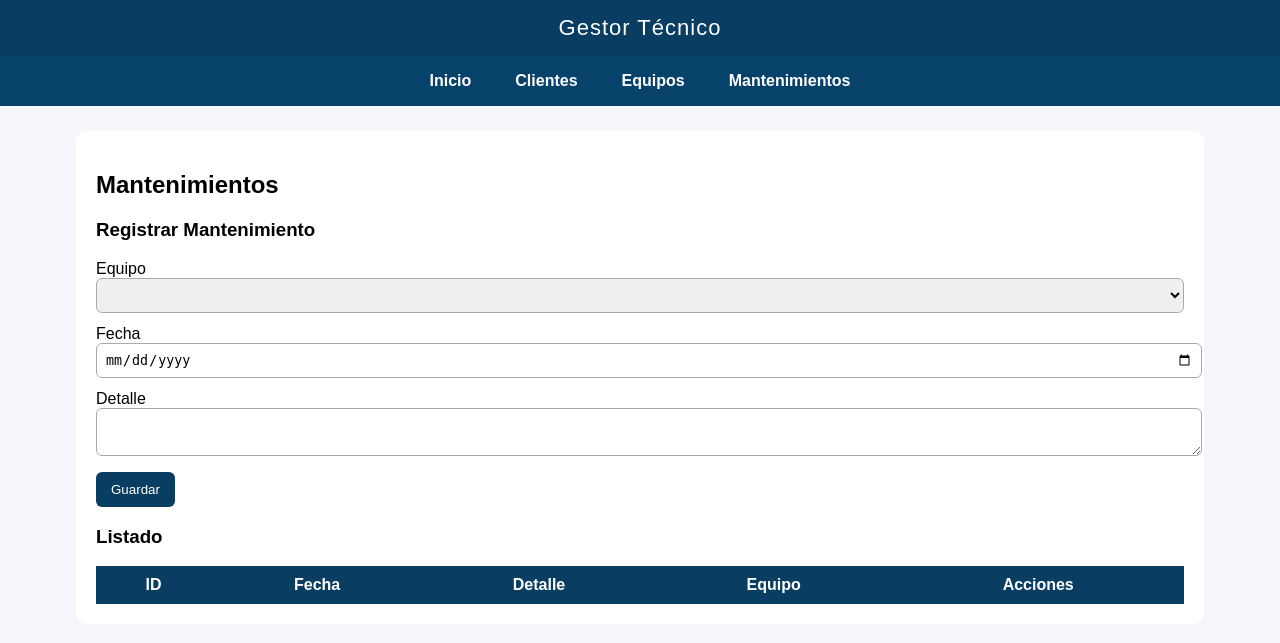
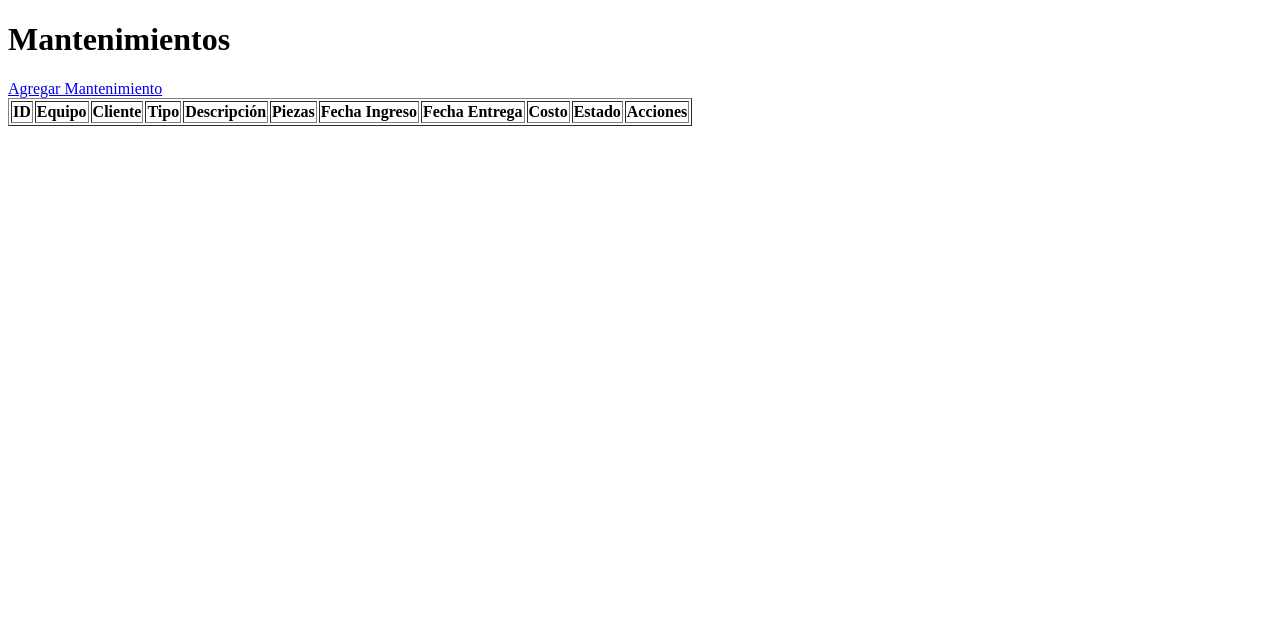
Before and after one commit to Kikin19/Gestor-tecnico, a Flask app: page /mantenimientos in a window 1280 px wide. Shown: the top 643 px of the page. Run offline with Flask 3, Linux system fonts and the light colour scheme; data that the repository does not hold is empty.

Commit message:
actualizacion

```diff
--- a/templates/editar_equipo.html
+++ b/templates/editar_equipo.html
@@ -14,8 +14,7 @@
         <select name="cliente_id" required>
             <option value="">-- Seleccione un cliente --</option>
             {% for cliente in clientes %}
-                <option value="{{ cliente.id }}"
-                    {% if equipo and equipo.cliente_id == cliente.id %}selected{% endif %}>
+                <option value="{{ cliente.id }}" {% if equipo and equipo.cliente_id == cliente.id %}selected{% endif %}>
                     {{ cliente.nombre }}
                 </option>
             {% endfor %}
@@ -30,7 +29,7 @@
         <input type="text" name="modelo" value="{% if equipo %}{{ equipo.modelo }}{% endif %}" required>
         <br>
 
-        <button type="submit">{% if equipo %}Guardar Cambios{% else %}Agregar Equipo{% endif %}</button>
+        <button type="submit">{% if equipo %}Guardar{% else %}Agregar{% endif %}</button>
     </form>
 </body>
 </html>
--- a/templates/mantenimientos.html
+++ b/templates/mantenimientos.html
@@ -1,45 +1,41 @@
-{% extends "layout.html" %}
-
-{% block content %}
-<h2>Mantenimientos</h2>
-
-<h3>Registrar Mantenimiento</h3>
-<form action="/mantenimientos/add" method="POST">
-    <label>Equipo</label>
-    <select name="equipo_id" required>
-        {% for e in equipos %}
-        <option value="{{ e.id }}">{{ e.tipo }} - {{ e.modelo }}</option>
-        {% endfor %}
-    </select>
-
-    <label>Fecha</label>
-    <input type="date" name="fecha" required>
-
-    <label>Detalle</label>
-    <textarea name="detalle" required></textarea>
-
-    <button type="submit">Guardar</button>
-</form>
-
-<h3>Listado</h3>
-<table>
+<!DOCTYPE html>
+<html lang="es">
+<head>
+    <meta charset="UTF-8">
+    <title>Mantenimientos</title>
+</head>
+<body>
+    <h1>Mantenimientos</h1>
+    <a href="{{ url_for('agregar_mantenimiento') }}">Agregar Mantenimiento</a>
+    <table border="1">
         <tr>
             <th>ID</th>
-        <th>Fecha</th>
-        <th>Detalle</th>
             <th>Equipo</th>
+            <th>Cliente</th>
+            <th>Tipo</th>
+            <th>Descripción</th>
+            <th>Piezas</th>
+            <th>Fecha Ingreso</th>
+            <th>Fecha Entrega</th>
+            <th>Costo</th>
+            <th>Estado</th>
             <th>Acciones</th>
         </tr>
-
         {% for m in mantenimientos %}
         <tr>
             <td>{{ m.id }}</td>
-        <td>{{ m.fecha }}</td>
-        <td>{{ m.detalle }}</td>
-        <td>{{ m.equipo_tipo }} - {{ m.equipo_modelo }}</td>
-        <td><a href="/mantenimientos/editar/{{ m.id }}">Editar</a></td>
+            <td>{{ m.equipo_modelo }}</td>
+            <td>{{ m.cliente_nombre or 'Sin cliente' }}</td>
+            <td>{{ m.tipo }}</td>
+            <td>{{ m.descripcion }}</td>
+            <td>{{ m.piezas }}</td>
+            <td>{{ m.fecha_ingreso }}</td>
+            <td>{{ m.fecha_entrega }}</td>
+            <td>{{ m.costo }}</td>
+            <td>{{ m.estado }}</td>
+            <td><a href="{{ url_for('editar_mantenimiento', id=m.id) }}">Editar</a></td>
         </tr>
         {% endfor %}
     </table>
-
-{% endblock %}
+</body>
+</html>
```
Also changed, not shown: templates/editar_cliente.html (+16 -18 lines), templates/editar_mantenimiento.html (+49 -19 lines), templates/equipos.html (+20 -34 lines). Lines whose indentation alone changed are shown as unchanged.
